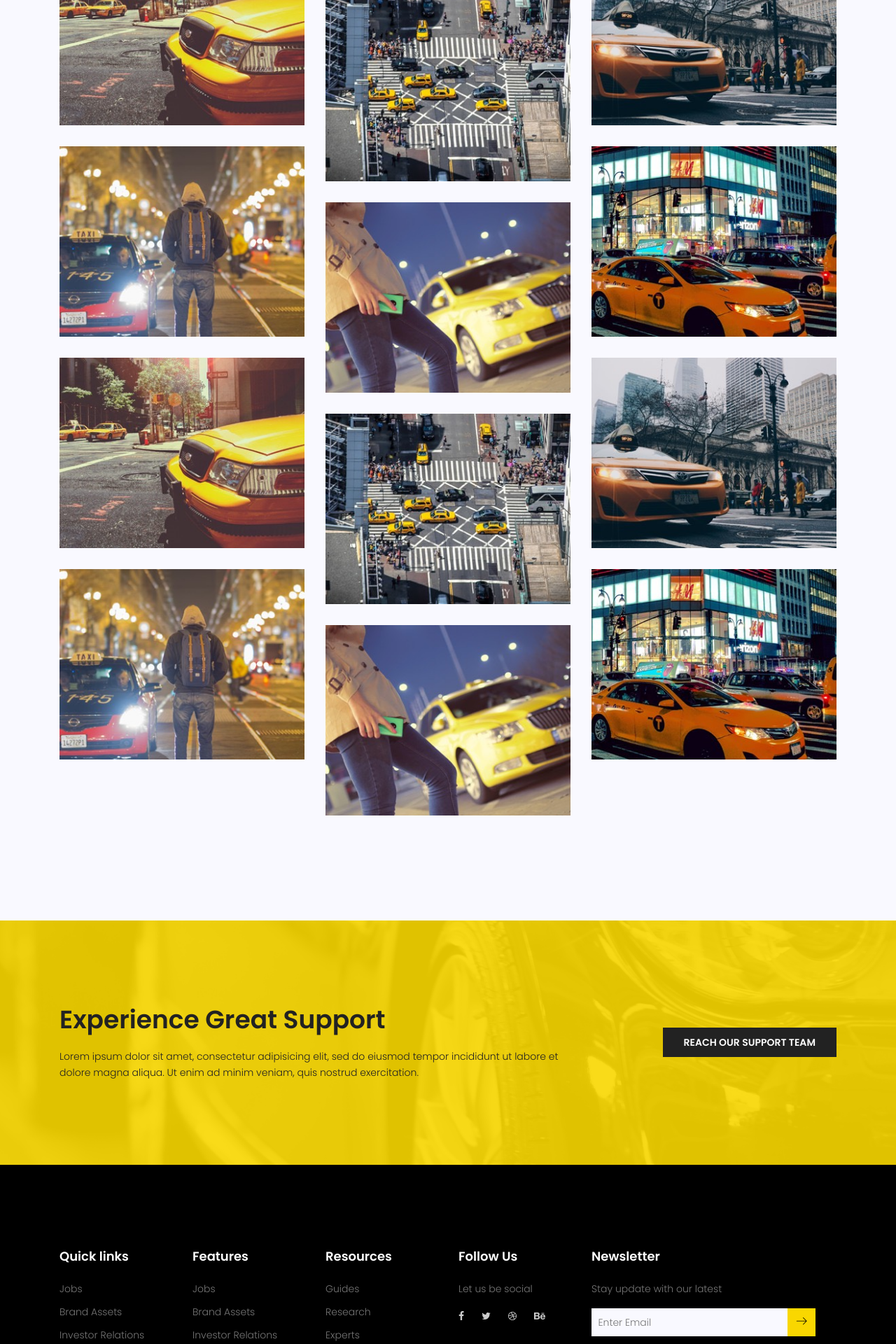
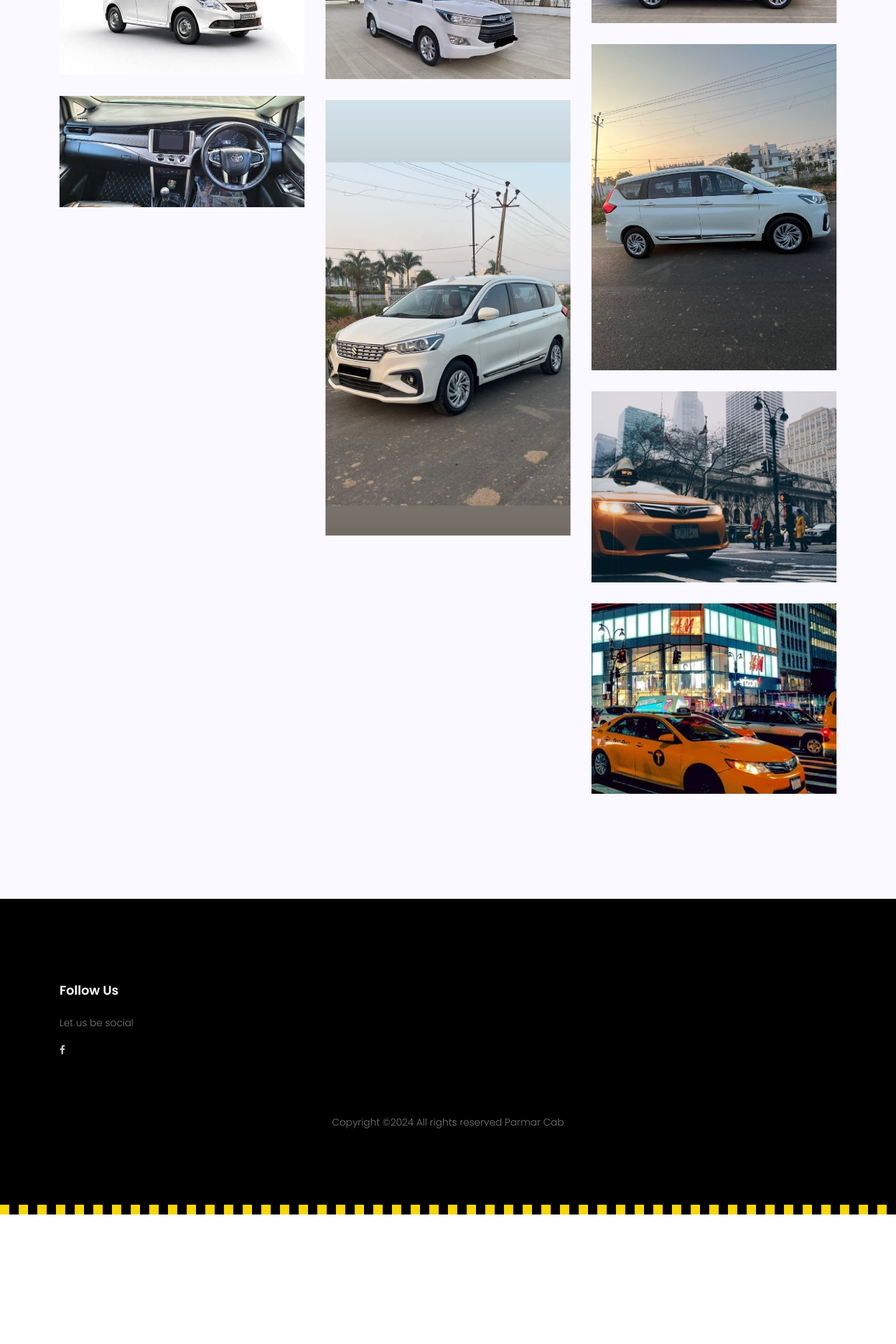
Before and after one commit to aryansanchiya/parmarcab, a Django app: template parmarcabapp/templates/gallery.html in a window 1280 px wide. Shown: the part 640-2560 px from the top of the page at 70% size. After the commit the page ends 2375 px from the top, so only its background shows below. Run offline with Django 4.2, Linux system fonts and the light colour scheme; the template is opened without the code that fills it, so the values that code supplies are empty; some libraries are stand-ins or nearby versions.

Commit message:
New Changes

```diff
--- a/parmarcab/urls.py
+++ b/parmarcab/urls.py
@@ -23,6 +23,7 @@ urlpatterns = [
     path('admin/', admin.site.urls),
     path("",views.index,name='index'),
     path("trips",views.trips,name="trips"),
+    path("gallery",views.gallary,name="gallery")
 
 ]+ static(settings.MEDIA_URL, document_root=settings.MEDIA_ROOT)
 
--- a/parmarcabapp/templates/gallery.html
+++ b/parmarcabapp/templates/gallery.html
@@ -14,54 +15,52 @@
 		<!-- meta character set -->
 		<meta charset="UTF-8">
 		<!-- Site Title -->
-		<title>Taxi</title>
+		<title>Parmar Cab</title>
 
 		<link href="https://fonts.googleapis.com/css?family=Poppins:100,200,400,300,500,600,700" rel="stylesheet">
 			<!--
 			CSS
 			============================================= -->
-			<link rel="stylesheet" href="css/linearicons.css">
-			<link rel="stylesheet" href="css/font-awesome.min.css">
-			<link rel="stylesheet" href="css/bootstrap.css">
-			<link rel="stylesheet" href="css/magnific-popup.css">
-			<link rel="stylesheet" href="css/nice-select.css">
-			<link rel="stylesheet" href="css/animate.min.css">
-			<link rel="stylesheet" href="css/jquery-ui.css">
-			<link rel="stylesheet" href="css/main.css">
+			<link rel="stylesheet" href="{% static 'theme/css/linearicons.css' %}">
+		<link rel="stylesheet" href="{% static 'theme/css/font-awesome.min.css' %}">
+		<link rel="stylesheet" href="{% static 'theme/css/bootstrap.css' %}">
+		<link rel="stylesheet" href="{% static 'theme/css/magnific-popup.css' %}">
+		<link rel="stylesheet" href="{% static 'theme/css/nice-select.css' %}">
+		<link rel="stylesheet" href="{% static 'theme/css/animate.min.css' %}">
+		<link rel="stylesheet" href="{% static 'theme/css/jquery-ui.css' %}">
+		<link rel="stylesheet" href="{% static 'theme/css/main.css' %}">
+
 		</head>
 		<body>
 			<header id="header">
-		  		<div class="header-top">
-				</div>
+				{% comment %} <div class="header-top">
+			  </div> {% endcomment %}
 			  <div class="container main-menu">
 				  <div class="row align-items-center justify-content-between d-flex">
-			    		<a href="index.html"><img src="img/logo.png" alt="" title="" /></a>
+					  <h5 style="color: white;">Parmar Cabs</h5>
 					  <nav id="nav-menu-container">
 						  <ul class="nav-menu">
-							  <li class="menu-active"><a href="index.html">Home</a></li>
-							  <li><a href="about.html">About</a></li>
-							  <li><a href="service.html">Services</a></li>
-							  <li><a href="gallery.html">Gallery</a></li>
-							  <li class="menu-has-children"><a href="">Blog</a>
-							    <ul>
-							      <li><a href="blog-home.html">Blog Home</a></li>
-							      <li><a href="blog-single.html">Blog Single</a></li>
-							      <li class="menu-has-children"><a href="">Level 2</a>
-							        <ul>
-							          <li><a href="#">Item One</a></li>
-							          <li><a href="#">Item Two</a></li>
-							        </ul>
-							      </li>
-							    </ul>
-							  </li>
-							  <li><a href="elements.html">Elements</a></li>
-							  <li><a href="contact.html">Contact</a></li>
+							<li class="menu-active"><a href="">Home</a></li>
+							{% comment %} <li><a href="about.html">About</a></li> {% endcomment %}
+							<li><a href="gallery">Gallery</a></li>
+							<li><a href="trips">Trips</a></li>
 						  </ul>
 					  </nav><!-- #nav-menu-container -->
 				  </div>
+				  {% if messages %}
+	  <div class="container mt-3">
+		  {% for message in messages %}
+			  <div class="alert alert-{{ message.tags }} alert-dismissible fade show" role="alert">
+				  {{ message }}
+				  <button type="button" class="close" data-dismiss="alert" aria-label="Close">
+					  <span aria-hidden="true">&times;</span>
+				  </button>
 			  </div>
-			  </header><!-- #header -->
-
+		  {% endfor %}
+	  </div>
+  {% endif %}
+			  </div>
+			</header>
 			<!-- start banner Area -->
 			<section class="banner-area relative about-banner" id="home">
 				<div class="overlay overlay-bg"></div>
@@ -83,24 +82,23 @@
 				<div class="container">
 					<div class="row section-title">
 						<h1>Image Gallery that we like to share</h1>
-						<p>Who are in extremely love with eco friendly system.</p>
+
 					</div>
 					<div class="row">
 						<div class="col-lg-4 single-gallery">
-							<a href="img/g1.jpg" class="img-gal"><img class="img-fluid" src="img/g1.jpg" alt=""></a>
-							<a href="img/g4.jpg" class="img-gal"><img class="img-fluid" src="img/g4.jpg" alt=""></a>
-							<a href="img/g1.jpg" class="img-gal"><img class="img-fluid" src="img/g1.jpg" alt=""></a>
-							<a href="img/g4.jpg" class="img-gal"><img class="img-fluid" src="img/g4.jpg" alt=""></a>
+							<a href="{% static 'theme/img/img1.jpeg' %}" class="img-gal"><img class="img-fluid" src="{% static 'theme/img/img1.jpeg' %}" alt=""></a>
+							<a href="{% static 'theme/img/imimg/g2.jpgg2.jpeg' %}" class="img-gal"><img class="img-fluid" src="{% static 'theme/img/img2.jpeg' %}" alt=""></a>
+							{% comment %} <a href="img/g4.jpg" class="img-gal"><img class="img-fluid" src="img/g4.jpg" alt=""></a>							 {% endcomment %}
 						</div>
 						<div class="col-lg-4 single-gallery">
-							<a href="img/g2.jpg" class="img-gal"><img class="img-fluid" src="img/g2.jpg" alt=""></a>
-							<a href="img/g5.jpg" class="img-gal"><img class="img-fluid" src="img/g5.jpg" alt=""></a>
-							<a href="img/g2.jpg" class="img-gal"><img class="img-fluid" src="img/g2.jpg" alt=""></a>
-							<a href="img/g5.jpg" class="img-gal"><img class="img-fluid" src="img/g5.jpg" alt=""></a>
+							<a href="{% static 'theme/img/img4.jpeg' %}" class="img-gal"><img class="img-fluid" src="{% static 'theme/img/img4.jpeg' %}" alt=""></a>
+							<a href="{% static 'theme/img/img3.jpeg' %}" class="img-gal"><img class="img-fluid" src="{% static 'theme/img/img3.jpeg' %}" alt=""></a>
+							{% comment %} <a href="img/g2.jpg" class="img-gal"><img class="img-fluid" src="img/g2.jpg" alt=""></a>
+							<a href="img/g5.jpg" class="img-gal"><img class="img-fluid" src="img/g5.jpg" alt=""></a>													 {% endcomment %}
 						</div>
 						<div class="col-lg-4 single-gallery">
-							<a href="img/g3.jpg" class="img-gal"><img class="img-fluid" src="img/g3.jpg" alt=""></a>
-							<a href="img/g6.jpg" class="img-gal"><img class="img-fluid" src="img/g6.jpg" alt=""></a>
+							<a href="{% static 'theme/img/img5.jpeg' %}" class="img-gal"><img class="img-fluid" src="{% static 'theme/img/img5.jpeg' %}" alt=""></a>
+							<a href="{% static 'theme/img/img6.jpeg' %}" class="img-gal"><img class="img-fluid" src="{% static 'theme/img/img6.jpeg' %}" alt=""></a>
 							<a href="img/g3.jpg" class="img-gal"><img class="img-fluid" src="img/g3.jpg" alt=""></a>
 							<a href="img/g6.jpg" class="img-gal"><img class="img-fluid" src="img/g6.jpg" alt=""></a>
 						</div>
@@ -109,94 +107,27 @@
 			</section>
 			<!-- End image-gallery Area -->
 
-			<!-- Start home-calltoaction Area -->
-			<section class="home-calltoaction-area relative">
-				<div class="container">
-					<div class="overlay overlay-bg"></div>
-					<div class="row align-items-center section-gap">
-						<div class="col-lg-8">
-							<h1>Experience Great Support</h1>
-							<p>
-								Lorem ipsum dolor sit amet, consectetur adipisicing elit, sed do eiusmod tempor incididunt ut labore  et dolore magna aliqua. Ut enim ad minim veniam, quis nostrud exercitation.
-							</p>
-						</div>
-						<div class="col-lg-4 btn-left">
-							<a href="#" class="primary-btn">Reach Our Support Team</a>
-						</div>
-					</div>
-				</div>
-			</section>
-			<!-- End home-calltoaction Area -->
 
 			<!-- start footer Area -->
 			<footer class="footer-area section-gap">
 				<div class="container">
 					<div class="row">
-						<div class="col-lg-2 col-md-6 col-sm-6">
-							<div class="single-footer-widget">
-								<h6>Quick links</h6>
-								<ul>
-									<li><a href="#">Jobs</a></li>
-									<li><a href="#">Brand Assets</a></li>
-									<li><a href="#">Investor Relations</a></li>
-									<li><a href="#">Terms of Service</a></li>
-								</ul>
-							</div>
-						</div>
-						<div class="col-lg-2 col-md-6 col-sm-6">
-							<div class="single-footer-widget">
-								<h6>Features</h6>
-								<ul>
-									<li><a href="#">Jobs</a></li>
-									<li><a href="#">Brand Assets</a></li>
-									<li><a href="#">Investor Relations</a></li>
-									<li><a href="#">Terms of Service</a></li>
-								</ul>
-							</div>
-						</div>
-						<div class="col-lg-2 col-md-6 col-sm-6">
-							<div class="single-footer-widget">
-								<h6>Resources</h6>
-								<ul>
-									<li><a href="#">Guides</a></li>
-									<li><a href="#">Research</a></li>
-									<li><a href="#">Experts</a></li>
-									<li><a href="#">Agencies</a></li>
-								</ul>
-							</div>
-						</div>
 						<div class="col-lg-2 col-md-6 col-sm-6 social-widget">
 							<div class="single-footer-widget">
 								<h6>Follow Us</h6>
 								<p>Let us be social</p>
 								<div class="footer-social d-flex align-items-center">
 									<a href="#"><i class="fa fa-facebook"></i></a>
-									<a href="#"><i class="fa fa-twitter"></i></a>
+									{% comment %} <a href="#"><i class="fa fa-twitter"></i></a>
 									<a href="#"><i class="fa fa-dribbble"></i></a>
-									<a href="#"><i class="fa fa-behance"></i></a>
+									<a href="#"><i class="fa fa-behance"></i></a> {% endcomment %}
 								</div>
 							</div>
 						</div>
-						<div class="col-lg-4  col-md-6 col-sm-6">
-							<div class="single-footer-widget">
-								<h6>Newsletter</h6>
-								<p>Stay update with our latest</p>
-								<div class="" id="mc_embed_signup">
-									<form target="_blank" action="https://spondonit.us12.list-manage.com/subscribe/post?u=1462626880ade1ac87bd9c93a&amp;id=92a4423d01" method="get" class="form-inline">
-										<input class="form-control" name="EMAIL" placeholder="Enter Email" onfocus="this.placeholder = ''" onblur="this.placeholder = 'Enter Email '" required="" type="email">
-			                            	<button class="click-btn btn btn-default"><span class="lnr lnr-arrow-right"></span></button>
-			                            	<div style="position: absolute; left: -5000px;">
-												<input name="b_36c4fd991d266f23781ded980_aefe40901a" tabindex="-1" value="" type="text">
-											</div>
 
-										<div class="info"></div>
-									</form>
-								</div>
-							</div>
-						</div>
 						<p class="mt-80 mx-auto footer-text col-lg-12">
 							<!-- Link back to Colorlib can't be removed. Template is licensed under CC BY 3.0. -->
-Copyright &copy;<script>document.write(new Date().getFullYear());</script> All rights reserved | This template is made with <i class="fa fa-heart-o" aria-hidden="true"></i> by <a href="https://colorlib.com" target="_blank">Colorlib</a>
+Copyright &copy;<script>document.write(new Date().getFullYear());</script> All rights reserved Parmar Cab</a>
 <!-- Link back to Colorlib can't be removed. Template is licensed under CC BY 3.0. -->
 						</p>
 					</div>
--- a/requirements.txt
+++ b/requirements.txt
@@ -9,11 +9,13 @@ blinker==1.8.2
 certifi==2024.7.4
 charset-normalizer==3.3.2
 click==8.1.7
+colorama==0.4.6
 Django==5.0.7
 exceptiongroup==1.2.2
 Flask==3.0.3
 frozenlist==1.4.1
 h11==0.14.0
+heyoo==0.1.2
 idna==3.7
 itsdangerous==2.2.0
 Jinja2==3.1.4
@@ -34,6 +36,7 @@ python3-xlib==0.15
 pytweening==1.2.0
 pywhatkit==5.4
 requests==2.32.3
+requests-toolbelt==1.0.0
 selenium==4.23.1
 sniffio==1.3.1
 sortedcontainers==2.4.0
```
Also changed, not shown: other parts of parmarcabapp/templates/gallery.html (+13 -11 lines), parmarcabapp/templates/index.html (+50 -49 lines), parmarcabapp/templates/trips.html (+44 -43 lines), parmarcabapp/views.py (+42 -3 lines), db.sqlite3, static/theme/img/img1.jpeg (added), static/theme/img/img2.jpeg (added), static/theme/img/img3.jpeg (added), static/theme/img/img4.jpeg (added), static/theme/img/img5.jpeg (added), static/theme/img/img6.jpeg (added), static/theme/img/img7.jpeg (added). Lines whose indentation alone changed are shown as unchanged.
